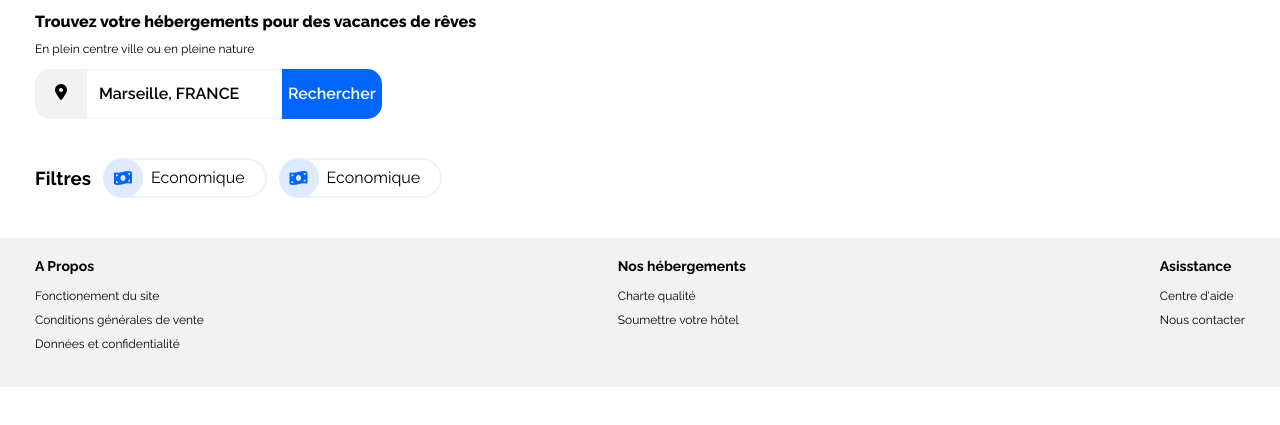
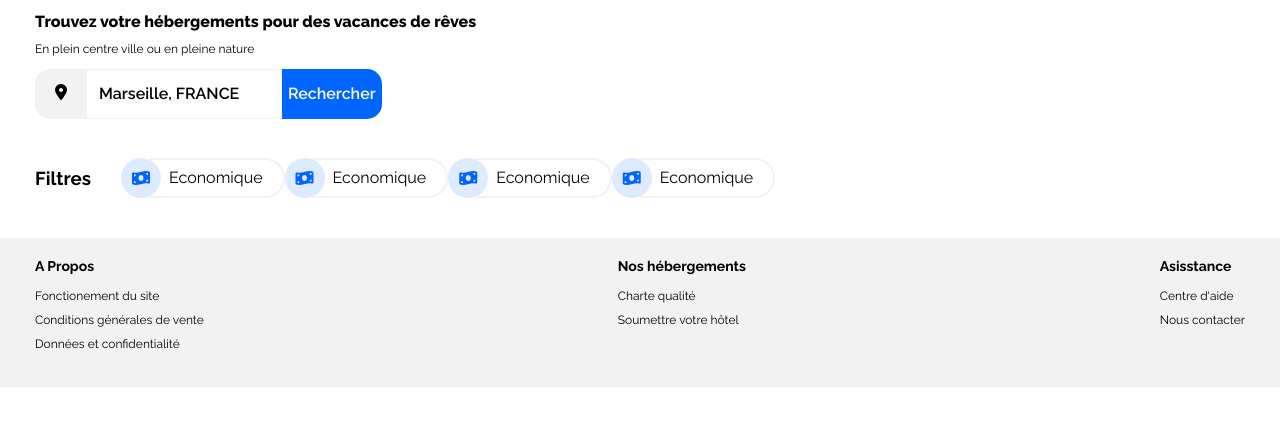
Before and after one commit to dorianthedev/P2_Dorian, a plain HTML site: page index.html in a window 1280 px wide. Shown: the part 69-494 px from the top of the page. Drawn offline with Linux system fonts and the light colour scheme.

Commit message:
avancement section filtre

```diff
--- a/css/style.css
+++ b/css/style.css
@@ -234,6 +234,10 @@ section filtres
 *******************************************
 *******/
 
+.filtres h3 {
+    margin-right: 30px;
+}
+
 .filtres {
     margin-bottom: 30px;
     display: flex;
@@ -245,6 +249,7 @@ section filtres
     display: inline-flex;
     height: 40px;
     align-items: center;
+    margin-left: -12px;
 
 }
 
--- a/index.html
+++ b/index.html
@@ -76,6 +76,24 @@
                 </div>
             </div>
 
+            <div class= "filtre_economique">
+                <div class="icon_economique">
+                    <i class="fas fa-money-bill-wave"></i>
+                </div>
+                <div class="text_economique">
+                    <span class="t_eco">Economique</span>
+                </div>
+            </div>
+
+            <div class= "filtre_economique">
+                <div class="icon_economique">
+                    <i class="fas fa-money-bill-wave"></i>
+                </div>
+                <div class="text_economique">
+                    <span class="t_eco">Economique</span>
+                </div>
+            </div>
+
 
 
 
```
